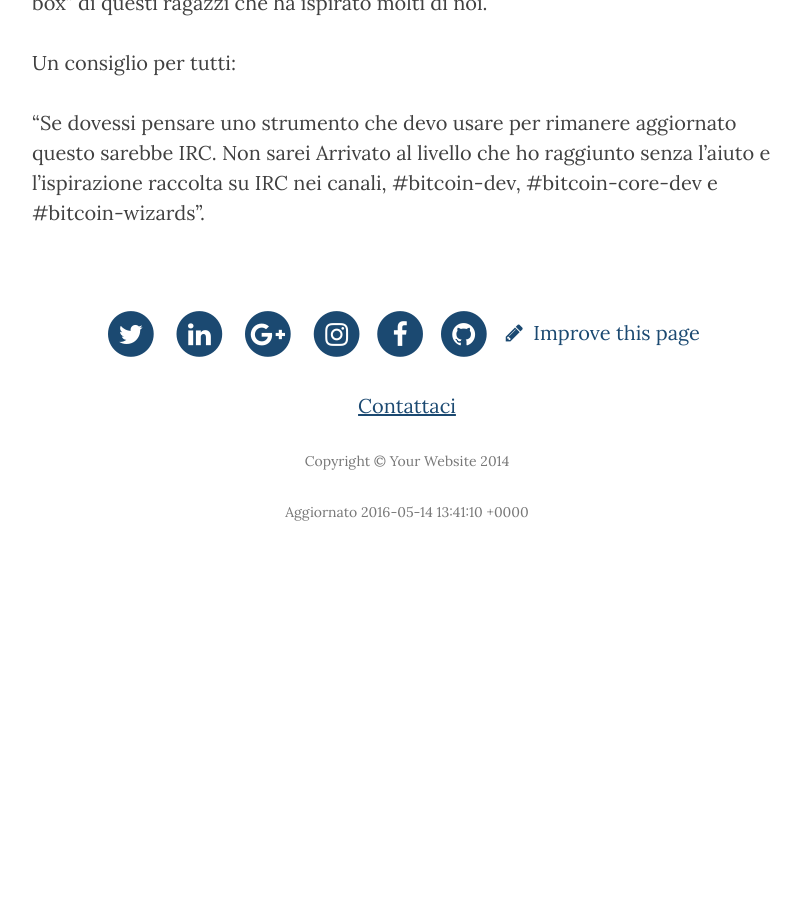
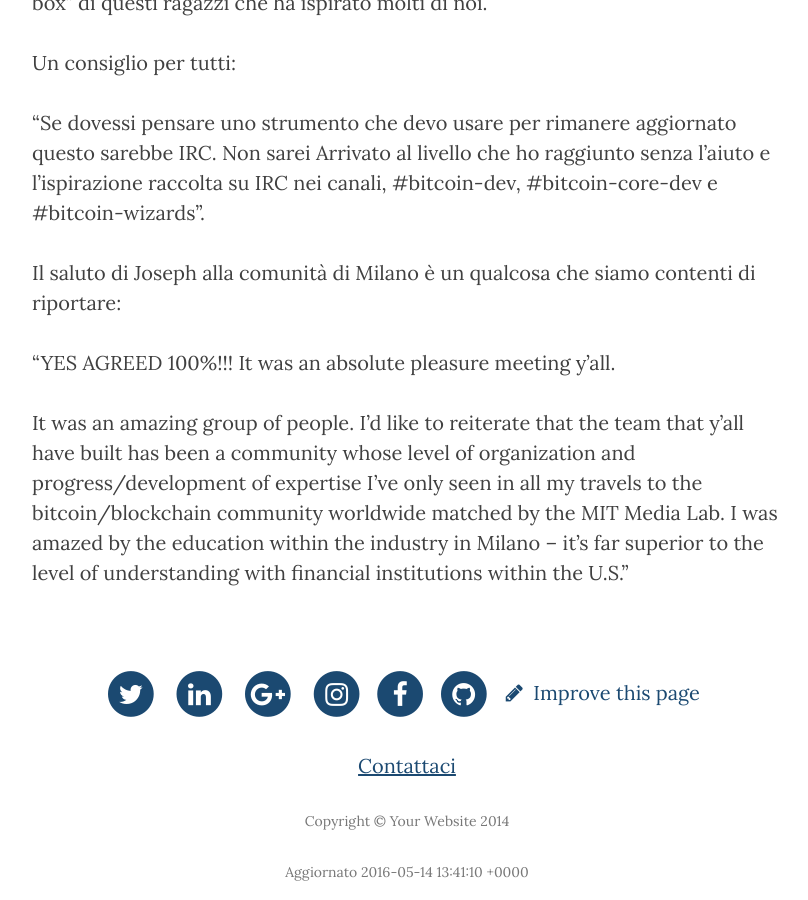
Before and after one commit to assobit/assobit.github.io, a Jekyll site: the page built from _posts/2016-05-10-11-30-01-Lightning-network-in-blockchainla.md, in a window 1280 px wide and 900 px high, scrolled down 2262 px. Shown: the whole window, without its empty margins (233-1041 px from the left). Built offline with Jekyll 4.4.1, drawn with Linux system fonts in a browser that asks for light colours; nearby versions of some CDN libraries; before the commit the page ends 2850 px from its top, so only the background shows below that.

Commit message:
Aggiunto il saluto di Joseph

```diff
--- a/_posts/2016-05-10-11-30-01-Lightning-network-in-blockchainla.md
+++ b/_posts/2016-05-10-11-30-01-Lightning-network-in-blockchainla.md
@@ -39,3 +39,15 @@ Un consiglio per tutti:
 
 "Se dovessi pensare uno strumento che devo usare per rimanere aggiornato questo sarebbe IRC. Non sarei
 Arrivato al livello che ho raggiunto senza l'aiuto e l'ispirazione raccolta su IRC nei canali, #bitcoin-dev, #bitcoin-core-dev e #bitcoin-wizards".
+
+Il saluto di Joseph alla comunità di Milano è un qualcosa che siamo contenti di riportare:
+
+"YES AGREED 100%!!! It was an absolute pleasure meeting y'all.
+
+It was an amazing group of people. I'd like to reiterate that the team
+that y'all have built has been a community whose level of organization
+and progress/development of expertise I've only seen in all my travels
+to the bitcoin/blockchain community worldwide matched by the MIT Media
+Lab. I was amazed by the education within the industry in Milano -- it's
+far superior to the level of understanding with financial institutions
+within the U.S."
```
